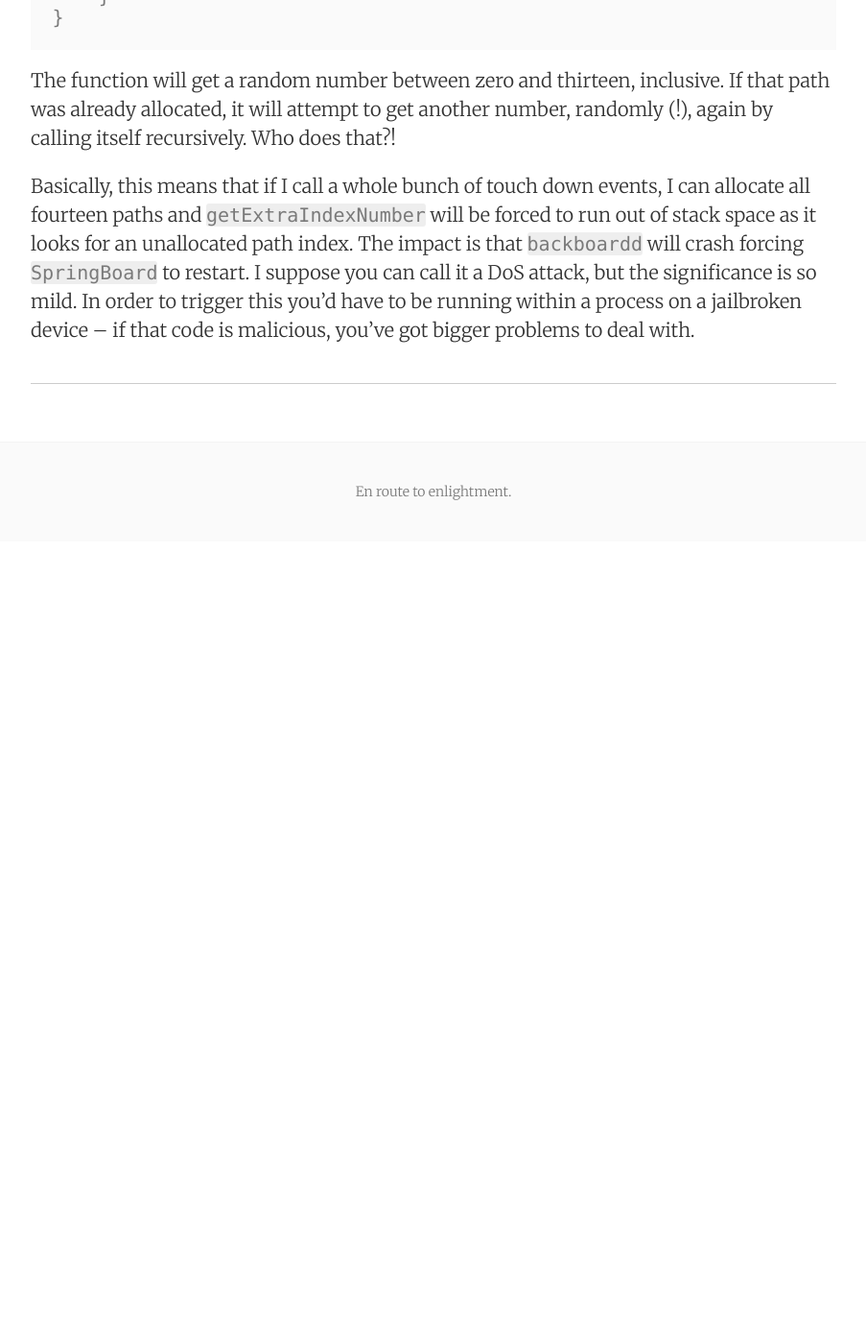
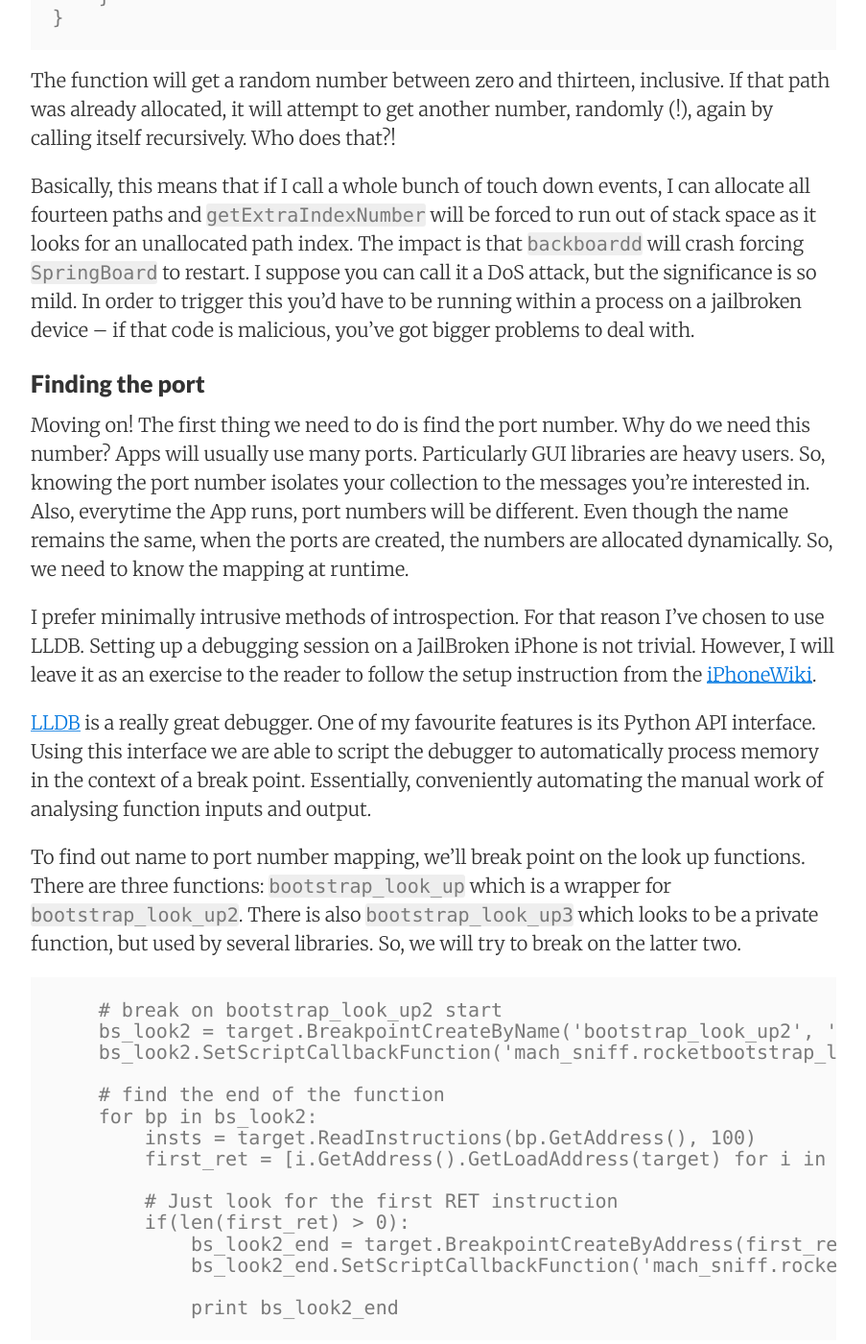
Before and after one commit to nologic/blog, a Jekyll site: the page built from _posts/2016-08-23-lost-touch.md, in a window 1280 px wide and 1400 px high, scrolled down 4458 px. Shown: the whole window at 96% size, without its empty margins (188-1091 px from the left). Built offline with Jekyll 4.4.1, drawn with Linux system fonts in a browser that asks for light colours; nearby versions of some CDN libraries; before the commit the page ends 5022 px from its top, so only the background shows below that; some of the changed text lies outside the part shown.

Commit message:
up to tangent

````diff
--- a/_posts/2016-08-23-lost-touch.md
+++ b/_posts/2016-08-23-lost-touch.md
@@ -115,6 +115,59 @@ The function will get a random number between zero and thirteen, inclusive. If t
 
 Basically, this means that if I call a whole bunch of touch down events, I can allocate all fourteen paths and `getExtraIndexNumber` will be forced to run out of stack space as it looks for an unallocated path index. The impact is that `backboardd` will crash forcing `SpringBoard` to restart. I suppose you can call it a DoS attack, but the significance is so mild. In order to trigger this you'd have to be running within a process on a jailbroken device -- if that code is malicious, you've got bigger problems to deal with.
 
+### Finding the port
+Moving on! The first thing we need to do is find the port number. Why do we need this number? Apps will usually use many ports. Particularly GUI libraries are heavy users. So, knowing the port number isolates your collection to the messages you're interested in. Also, everytime the App runs, port numbers will be different. Even though the name remains the same, when the ports are created, the numbers are allocated dynamically. So, we need to know the mapping at runtime.
+
+I prefer minimally intrusive methods of introspection. For that reason I've chosen to use LLDB. Setting up a debugging session on a JailBroken iPhone is not trivial. However, I will leave it as an exercise to the reader to follow the setup instruction from the [iPhoneWiki](http://iphonedevwiki.net/index.php/Debugserver).
+
+[LLDB](http://lldb.llvm.org/) is a really great debugger. One of my favourite features is its Python API interface. Using this interface we are able to script the debugger to automatically process memory in the context of a break point. Essentially, conveniently automating the manual work of analysing function inputs and output.
+
+To find out name to port number mapping, we'll break point on the look up functions. There are three functions: `bootstrap_look_up` which is a wrapper for `bootstrap_look_up2`. There is also `bootstrap_look_up3` which looks to be a private function, but used by several libraries. So, we will try to break on the latter two.
+
+```Python
+    # break on bootstrap_look_up2 start
+    bs_look2 = target.BreakpointCreateByName('bootstrap_look_up2', 'libxpc.dylib')
+    bs_look2.SetScriptCallbackFunction('mach_sniff.rocketbootstrap_look_up')
+
+    # find the end of the function
+    for bp in bs_look2:
+        insts = target.ReadInstructions(bp.GetAddress(), 100)
+        first_ret = [i.GetAddress().GetLoadAddress(target) for i in insts if i.GetMnemonic(target) == 'ret']
+
+        # Just look for the first RET instruction
+        if(len(first_ret) > 0):
+            bs_look2_end = target.BreakpointCreateByAddress(first_ret[0])
+            bs_look2_end.SetScriptCallbackFunction('mach_sniff.rocketbootstrap_look_up_end')
+
+            print bs_look2_end
+```
+
+We don't need to break on `bootstrap_look_up` because `bootstrap_look_up2` in enough.
+
+```Python
+    # set on rocket if available, otherwise regular crashes.
+    bs_look3 = target.BreakpointCreateByName('rocketbootstrap_look_up', 'librocketbootstrap.dylib')
+    if(not bs_look3.IsValid()):
+        bs_look3 = target.BreakpointCreateByName('bootstrap_look_up3', 'libxpc.dylib')
+
+    bs_look3.SetScriptCallbackFunction('mach_sniff.rocketbootstrap_look_up')
+
+    # look for the end of function
+    for bp in bs_look3:
+        insts = target.ReadInstructions(bp.GetAddress(), 200)
+        first_ret = [i.GetAddress().GetLoadAddress(target) for i in insts if i.GetMnemonic(target) == 'ret']
+
+        if(len(first_ret) > 0):
+            bs_look3_end = target.BreakpointCreateByAddress(first_ret[0])
+            bs_look3_end.SetScriptCallbackFunction('mach_sniff.rocketbootstrap_look_up_end')
+
+            print bs_look3_end
+```
+
+We also want to break on `bootstrap_look_up3`, however something about how breakpoints work and how [`librocket_bootstrap`](http://iphonedevwiki.net/index.php/RocketBootstrap) hooks the function clashes with catastrophic results. So, to handle this usecase we just support breaking on the rocket_bootstrap version which is `rocketbootstrap_look_up`.
+
+In both case we set a handler function that will analyze the function parameters to extract the name and match with the user specified name.
+
 
 
 -----
````
Also changed, not shown: other parts of _posts/2016-08-23-lost-touch.md (+15 -15 lines).
